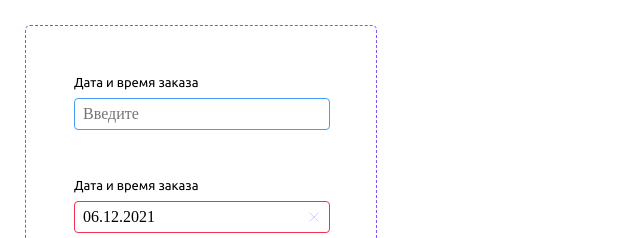
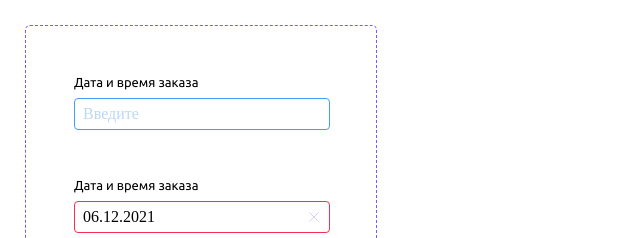
Before and after one commit to RuslanIbragimov5/admin-panel-makeup, a website: page pages/blocks/ui-kit.html in a window 1280 px wide. Shown: the top 238 px of the page, 0-640 px from the left. Drawn offline with Linux system fonts and the light colour scheme.

Commit message:
исправил цвет

```diff
--- a/pages/blocks/input.css
+++ b/pages/blocks/input.css
@@ -38,6 +38,9 @@ html,
   box-shadow: 0 0 10px rgb(99, 161, 233);
   border: 1px solid #459df5;
 }
+.input-row__form::placeholder {
+  color: #bad8f5;
+}
 .input-row__form_incorrected {
   border: 1px solid #f53152;
 }
```
